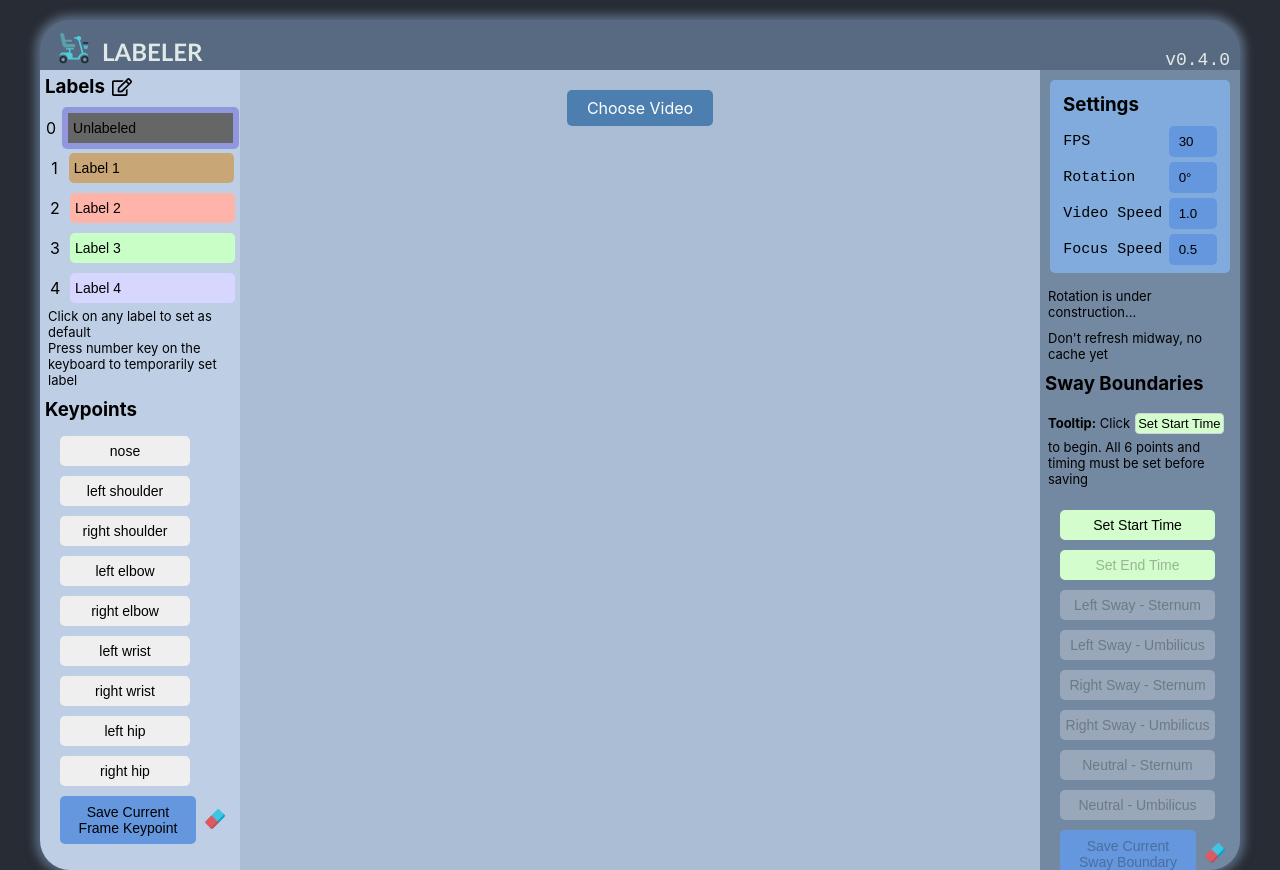
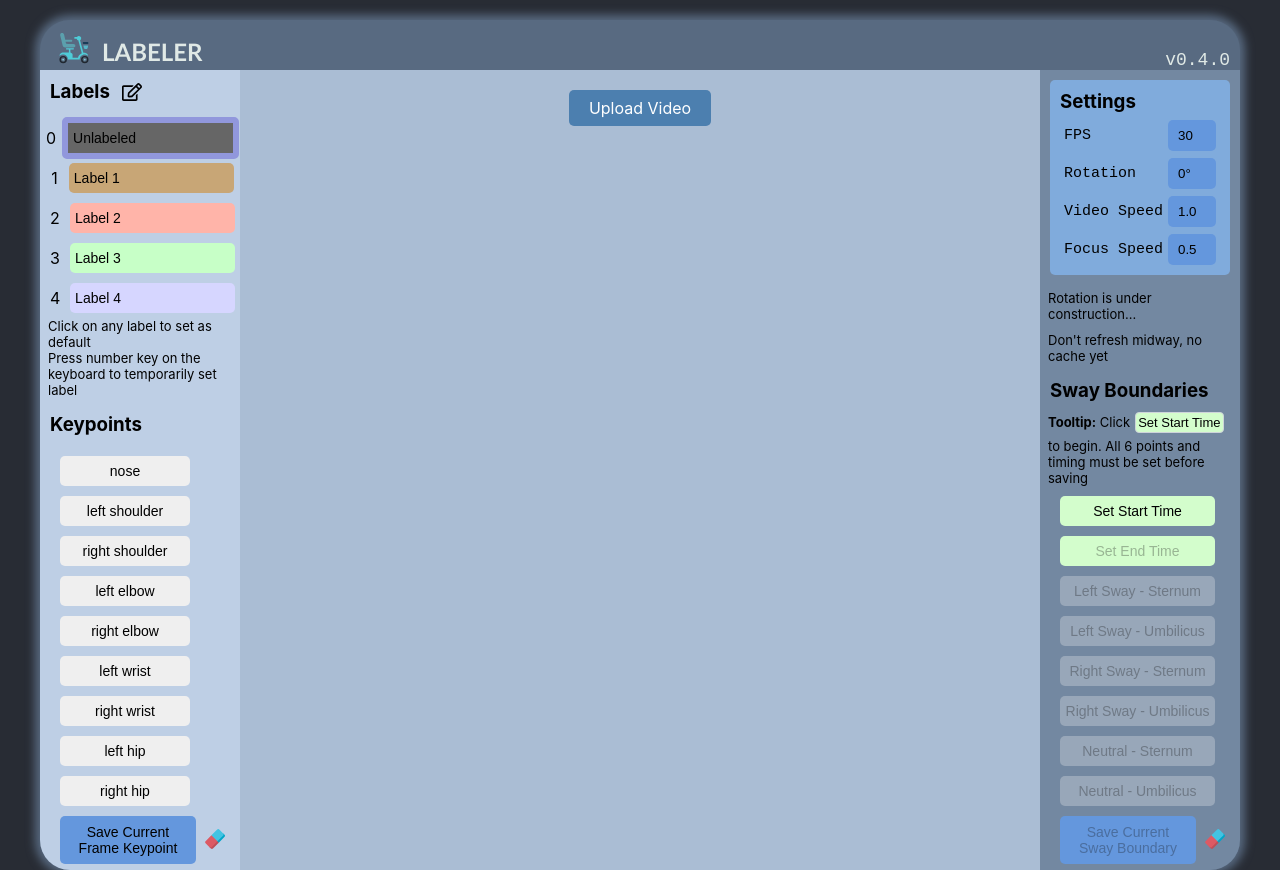
Before and after one commit to Mobility-Scooter-Project/labeler, a React (Create React App) app in the folder web/: page / in a window 1280 px wide. Built offline with nearby package versions, Linux system fonts and the light colour scheme.

Commit message:
modify export failed message and choose video button

```diff
--- a/web/src/App.js
+++ b/web/src/App.js
@@ -423,7 +423,7 @@ function App() {
 
   const handleSaveSwayBoundaries = () => {
     if (!swayPointData || swayPointData.length === 0 || !swayPointData[0]?.points) {
-      setMessage("No sway boundary data available");
+      setMessage("Export failed: Please save boundaries before exporting");
 
       // Clear message after 3 seconds
       setTimeout(() => {
@@ -488,14 +488,10 @@ function App() {
   };
 
   const handleRemoveSwayPoint = (key) => {
-    // const newMarkedSwayPoints = markedSwayPoints.filter((k) => k !== key);
-    // setMarkedSwayPoints(newMarkedSwayPoints);
-    // setTimeButtonsClicked(prev => ({...prev, end: false}));
-    // If key is an array (multiple points deleted), remove all
-    if (Array.isArray(key)) {
+    if (Array.isArray(key)) { // handle multiple overlaping sway points being removed
       setMarkedSwayPoints(prev => prev.filter(k => !key.includes(k)));
     }
-    // If single point deleted
+    // If single sway point removed
     else {
       setMarkedSwayPoints(prev => prev.filter(k => k !== key));
     }
@@ -608,7 +604,7 @@ function App() {
         />
         <div className="mid-input-container">
           <label htmlFor="file-upload" className="file-upload-button">
-            Choose Video
+            Upload Video
           </label>
           <input
             id="file-upload"
@@ -686,7 +682,6 @@ function App() {
         {/* Sway Boundaries Labeling */}
         <div>
           <h3 style={{ userSelect: "none"}}>Sway Boundaries</h3>
-          {/* <div className="hint">Note: points and timing must be set before saving</div> */}
           <div className="sway-hint">
             <p>
               <strong>Tooltip:</strong> Click
--- a/web/src/index.css
+++ b/web/src/index.css
@@ -22,7 +22,7 @@ code {
 }
 
 h3 {
-  margin: 5px  !important;
+  margin: 5px;
 }
 
 .inactive {
@@ -147,7 +147,8 @@ h3 {
 }
 
 .right-container h3 {
-  margin: 10px;
+  /* margin: 10px; */
+  margin: 10px 8px 5px 10px;
 }
 
 .file-upload-button {
@@ -334,9 +335,10 @@ select:hover {
   flex-direction: column;
   border-radius: 5px;
   background-color: #80abdc;
-  padding: 8px;
+  padding: 10px;
   margin: 10px;
 }
+
 .selections-container h3 {
   margin: 0;
 }
@@ -346,7 +348,7 @@ select:hover {
   flex-direction: row;
   justify-content: space-evenly;
   align-items: center;
-  margin-top: 5px;
+  margin-top: 7px;
 }
 
 .selection-item div {
@@ -366,9 +368,16 @@ select:hover {
 }
 
 .sway-hint {
-  padding: 0px 8px;
+  /* padding: 0px 8px;
   user-select: none;
+  font-size: 13px; */
+  margin-top: 2px;
+  padding: 0 8px;
   font-size: 13px;
+}
+
+.sway-hint p {
+  margin: 0;
 }
 
 .demo-btn {
```
